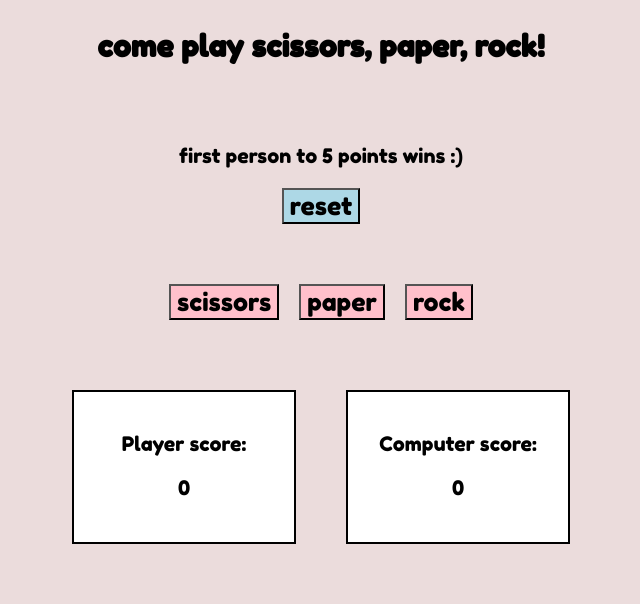
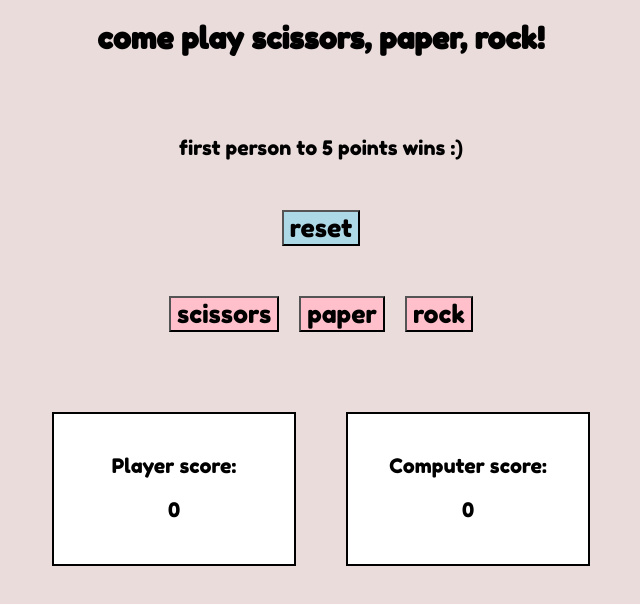
Before and after one commit to goobero/rock_paper_scissors, a plain HTML site: page index.html in a window 1280 px wide. Shown: the whole page, without its empty margins (319-959 px from the left). Drawn offline with Linux system fonts and the light colour scheme.

Commit message:
change flex styling rules

```diff
--- a/index.html
+++ b/index.html
@@ -16,8 +16,8 @@
     <header>
         come play scissors, paper, rock!
     </header>
-    <div class="content-container">
-        <p class="instructions">first person to 5 points wins :)</p>
+    <p class="instructions">first person to 5 points wins :)</p>
+    <div class="reset-container">
         <button id="reset">reset</button>
     </div>
 
@@ -26,6 +26,7 @@
         <button value="paper">paper</button>
         <button value="rock">rock</button>
     </div>
+
     <div class="score-container">
         <p id="roundWinner"></p>
         <p id="finalWinner"></p>
@@ -38,7 +39,7 @@
             <div class="computerScoreboard">
                 <p>Computer score:</p>
                 <p class="score">0</p>
-    </div>
+            </div>
         </div>
     </div>
 </body>
--- a/styles.css
+++ b/styles.css
@@ -8,24 +8,35 @@
 }
 
 body {
-    display: flex;
-    flex-direction: column;
-    align-items: center;
     font-family: 'Fredoka One', cursive;
     font-size: 20px;
     gap: 10px;
     background-color: rgb(235, 220, 220);
 }
 
+.buttons-container,
+.score-container,
+.content-container,
+.reset-container {
+    display: flex;
+    justify-content: center;
+}
+
+.score-container {
+    flex-direction: column;
+    margin-top: 20px;
+}
+
 button {
     font-family: 'Fredoka One', cursive;
     font-size: 25px;
     background-color: pink;
+    flex: 0 1 auto;
 }
 
 #reset {
     background-color: lightblue;
-    flex: auto;
+    flex: 0 1 auto;
 }
 header {
     font-size: 30px;
@@ -35,6 +46,7 @@ header {
 .scoreboardContainer {
     display: flex;
     gap: 50px;
+    justify-content: center;
 }
 
 .playerScoreboard,
@@ -45,23 +57,23 @@ header {
     width: 180px;
     height: 110px;
     background-color: white;
-    flex: 0 1 auto;
+    flex: 0 1 200px;
 }
 
 header {
     margin-top: 20px;
+    text-align: center;
 }
 
-.content-container {
+.reset-container {
     margin: 50px;
-    display: flex;
-    flex-direction: column;
-    align-items: center;
 }
 
 .instructions {
-    margin: 20px;
+    margin-top: 80px;
+    text-align: center;
 }
+
 #roundWinner {
     margin: 15px;
     text-align: center;
@@ -71,8 +83,3 @@ header {
     margin: 0 0 30px 0;
     text-align: center;
 }
-
-.score-container {
-    display: flex;
-    flex-direction: column;
-}
```
